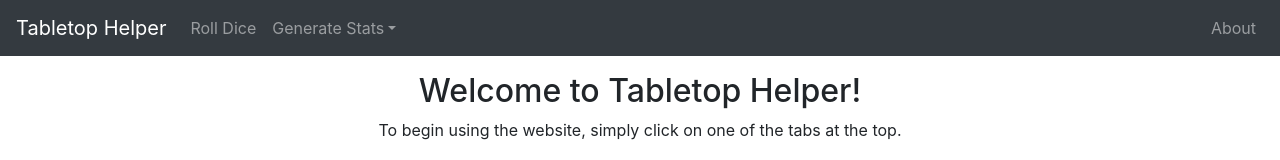
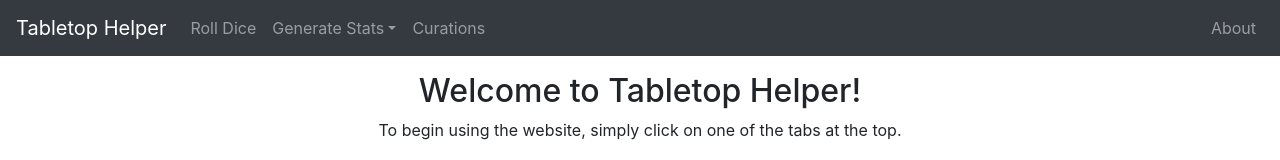
Before and after one commit to arhamHumayun/Tabletop-Helper, a React (Create React App) app in the folder client/: page / in a window 1280 px wide. Shown: the top 160 px of the page. Built offline with nearby package versions, Linux system fonts and the light colour scheme.

Commit message:
Added curator page

```diff
--- a/client/src/components/AppHeader.js
+++ b/client/src/components/AppHeader.js
@@ -17,6 +17,7 @@ export default class AppHeader extends Component {
                 <NavDropdown.Divider />
                 <NavDropdown.Item href="/pointbuy/dnd">Dnd 5e Point Buy</NavDropdown.Item>
               </NavDropdown>
+              <Nav.Link href="/curations">Curations</Nav.Link>
             </Nav>
             <Nav>
               <Nav.Link href="/about" inline>About</Nav.Link>
--- a/client/src/components/Main.js
+++ b/client/src/components/Main.js
@@ -5,6 +5,7 @@ import DicePage from './Dice/DicePage';
 import SplashScreen from './SplashScreen';
 import DND5eStats from './StatGenerator/DND5eStats';
 import CoCStats from './StatGenerator/CoCStats';
+import Curations from './Curations'
 
 const Main = () => (
     <main style={{height: '100%'}} >
@@ -14,6 +15,7 @@ const Main = () => (
             <Route exact path ='/about' component={About}/>
             <Route exact path ='/generate/dnd' component={DND5eStats}/>
             <Route exact path ='/generate/coc' component={CoCStats}/>
+            <Route exact path ='/curations' component={Curations}/>
         </Switch>
     </main>
 )
```
